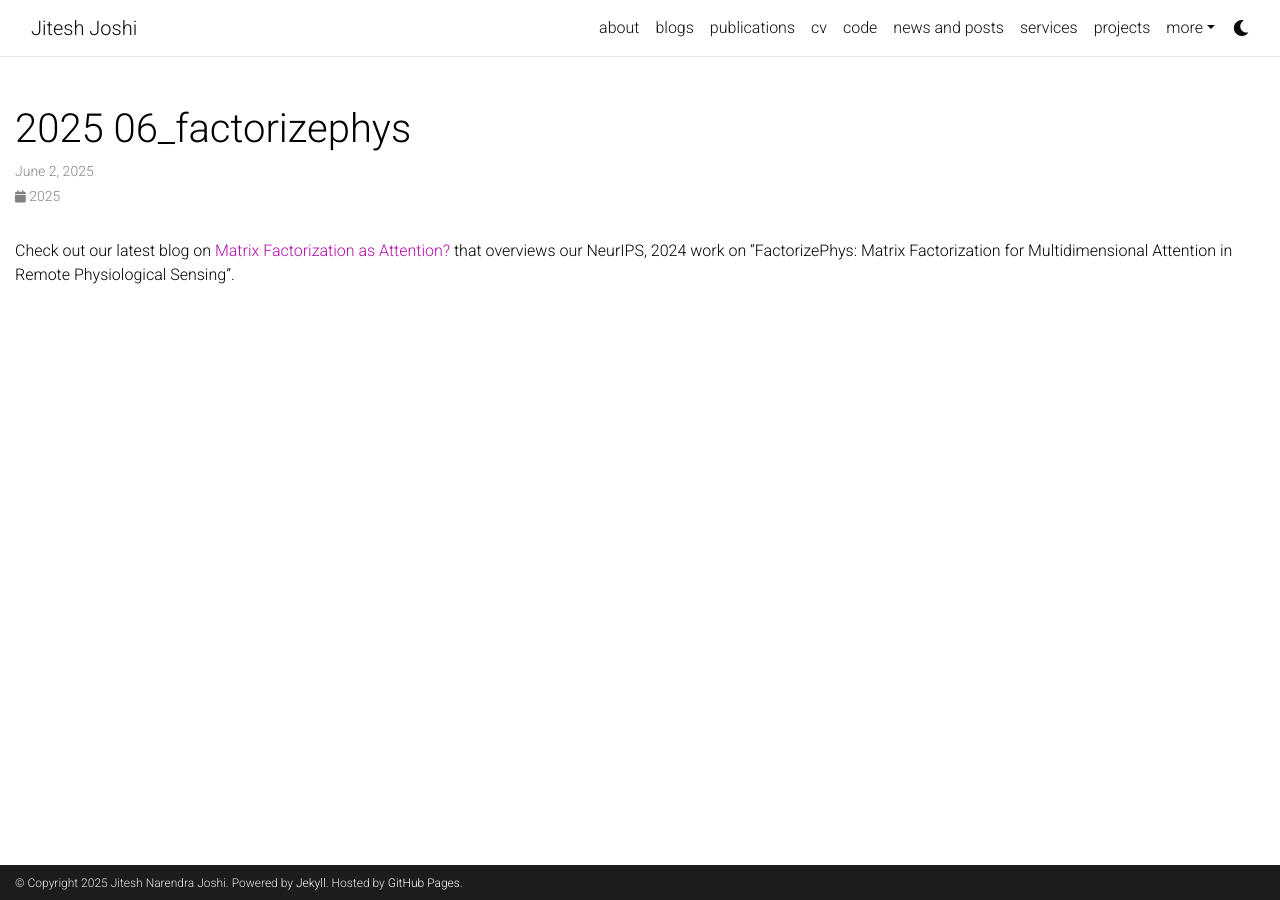
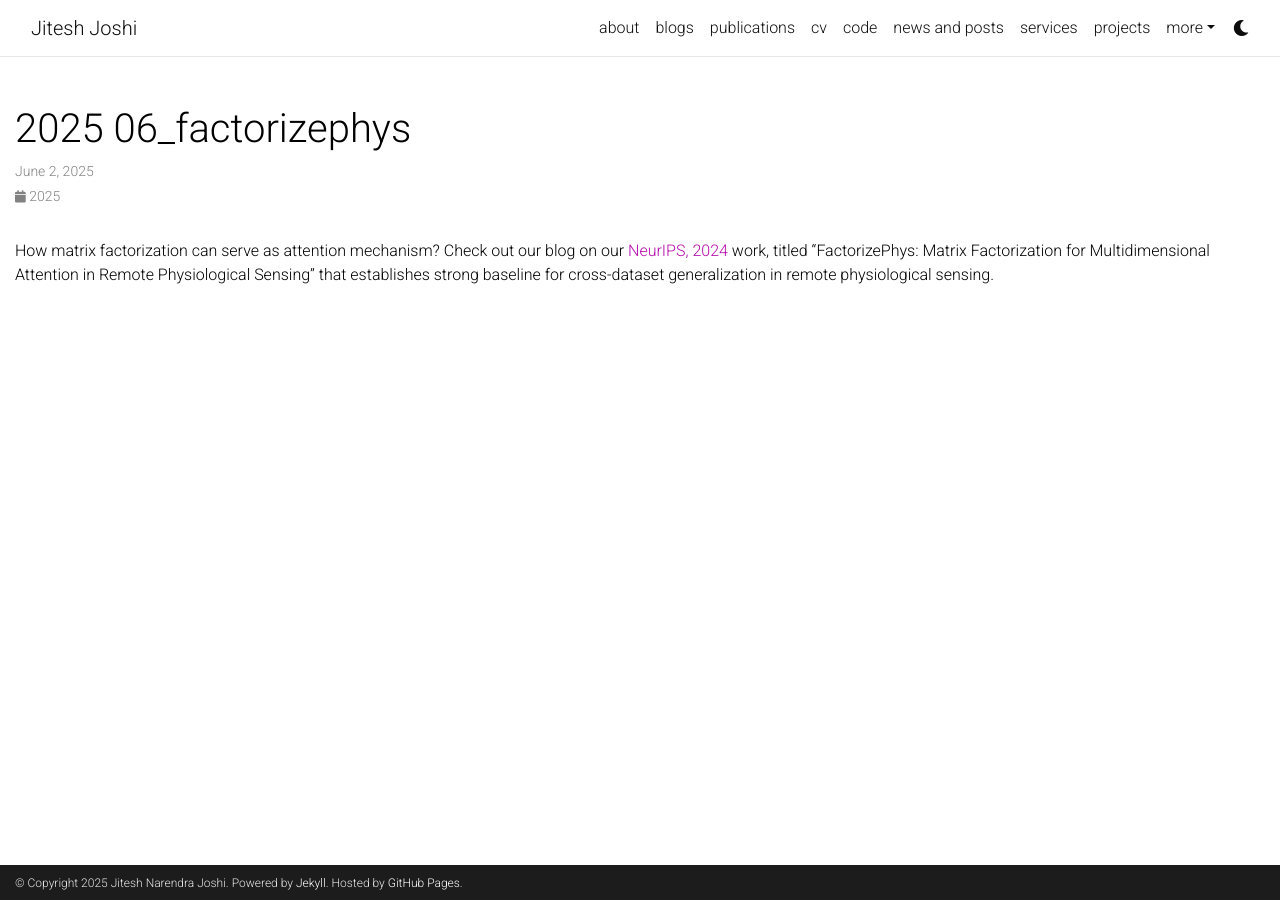
Before and after one commit to jnj256/jnj256.github.io, a Jekyll site: the page built from _news/2025-06_factorizephys.md, in a window 1280 px wide. Built offline with Jekyll 4.4.1, drawn with Linux system fonts in a browser that asks for light colours; comment, search, counter and statistics services are not loaded; a style sheet for code colours, icons or effects is not loaded.

```diff
--- a/_news/2025-06_factorizephys.md
+++ b/_news/2025-06_factorizephys.md
@@ -4,4 +4,4 @@
 inline: true
 ---
 
-Check out our latest blog on <a href="/blog/2025/FactorizePhys/">Matrix Factorization as Attention?</a> that overviews our NeurIPS, 2024 work on "FactorizePhys: Matrix Factorization for Multidimensional Attention in Remote Physiological Sensing".
+How matrix factorization can serve as attention mechanism? Check out our blog on our <a href="/blog/2025/FactorizePhys/">NeurIPS, 2024</a> work, titled "FactorizePhys: Matrix Factorization for Multidimensional Attention in Remote Physiological Sensing" that establishes strong baseline for cross-dataset generalization in remote physiological sensing.
```
